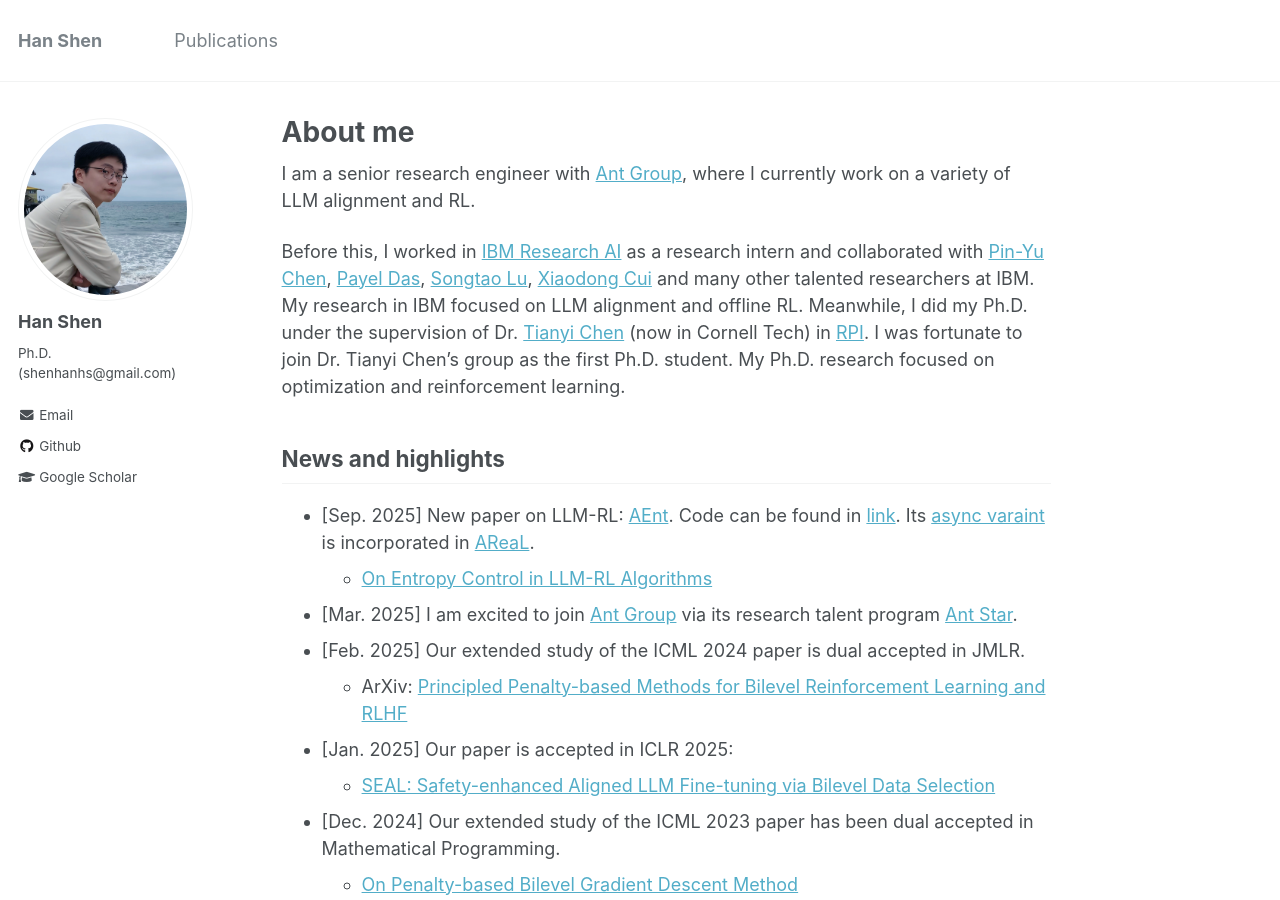
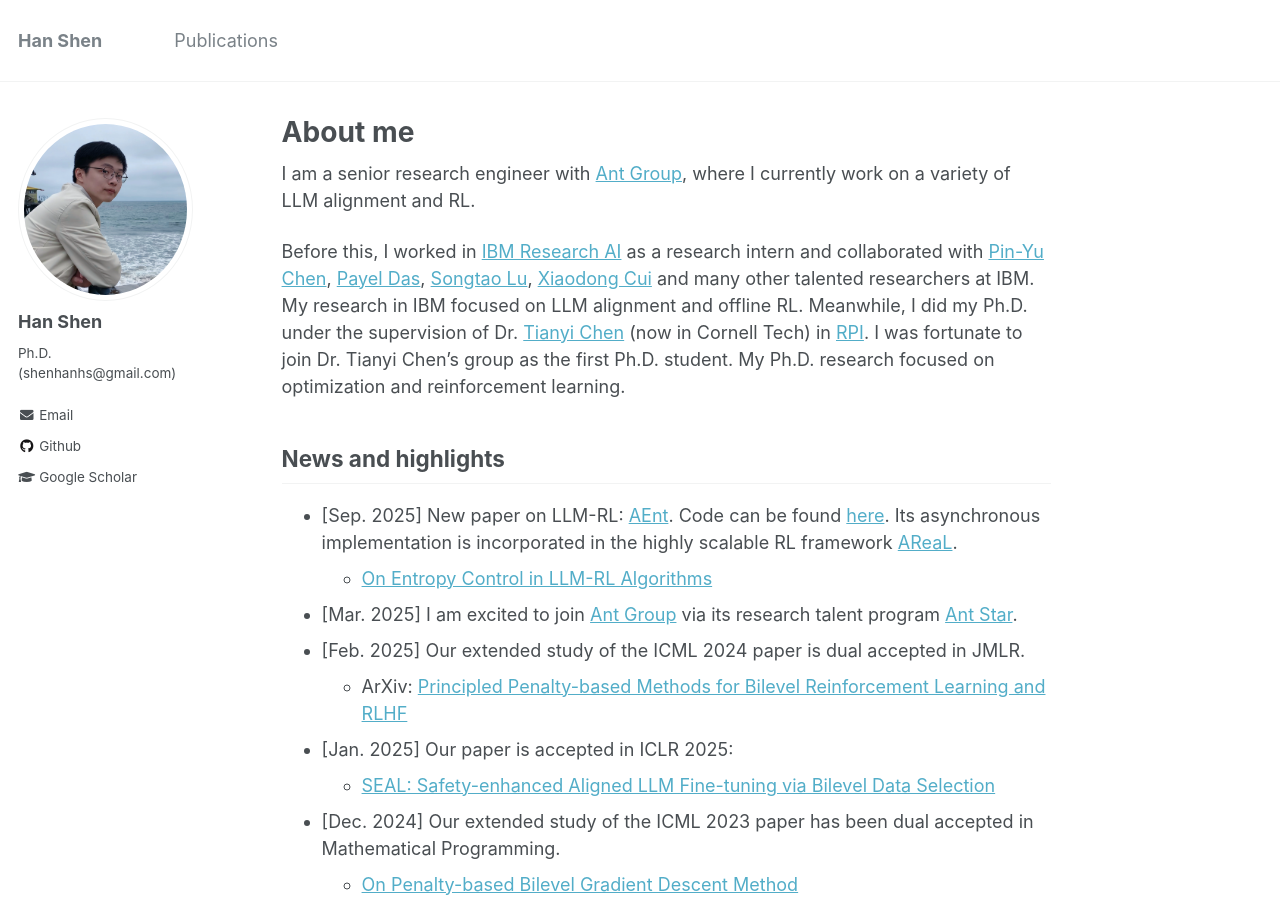
Before and after one commit to hanshen95/hanshen95.github.io, a Jekyll site: the page built from _pages/about.md, in a window 1280 px wide and 900 px high. Built offline with Jekyll 4.4.1, drawn with Linux system fonts in a browser that asks for light colours.

Commit message:
Update about.md

```diff
--- a/_pages/about.md
+++ b/_pages/about.md
@@ -17,7 +17,7 @@ Before this, I worked in [IBM Research AI](https://research.ibm.com/artificial-i
 
 
 ## News and highlights
-* [Sep. 2025] New paper on LLM-RL: [AEnt](https://arxiv.org/abs/2509.03493). Code can be found in [link](https://github.com/antgroup/AEnt). Its [async varaint](https://github.com/inclusionAI/AReaL/recipe/AEnt) is incorporated in [AReaL](https://github.com/inclusionAI/AReaL).
+* [Sep. 2025] New paper on LLM-RL: [AEnt](https://arxiv.org/abs/2509.03493). Code can be found [here](https://github.com/antgroup/AEnt). Its asynchronous implementation is incorporated in the highly scalable RL framework [AReaL](https://github.com/inclusionAI/AReaL).
   * [On Entropy Control in LLM-RL Algorithms](https://arxiv.org/abs/2509.03493)
 * [Mar. 2025] I am excited to join [Ant Group](https://www.antgroup.com/en) via its research talent program [Ant Star](https://talent.antgroup.com/ant-star).
 * [Feb. 2025] Our extended study of the ICML 2024 paper is dual accepted in JMLR.
```
